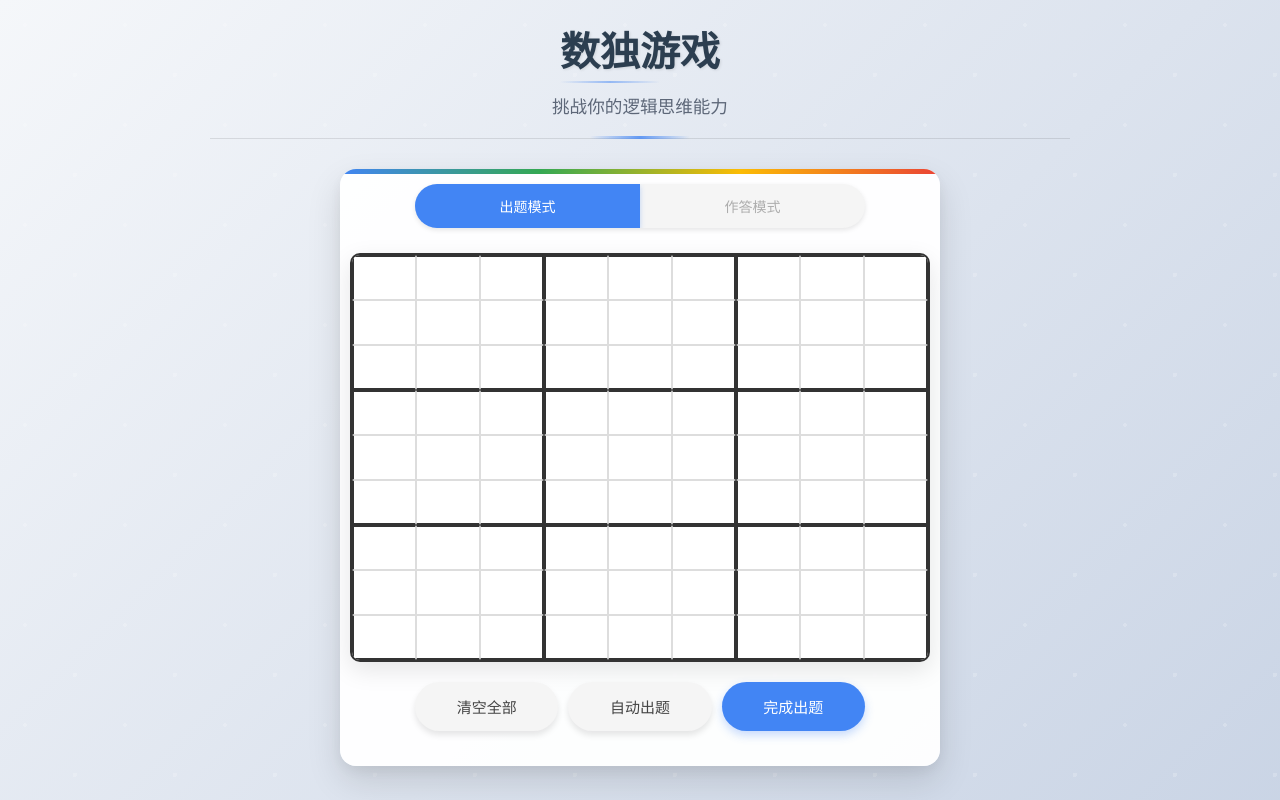
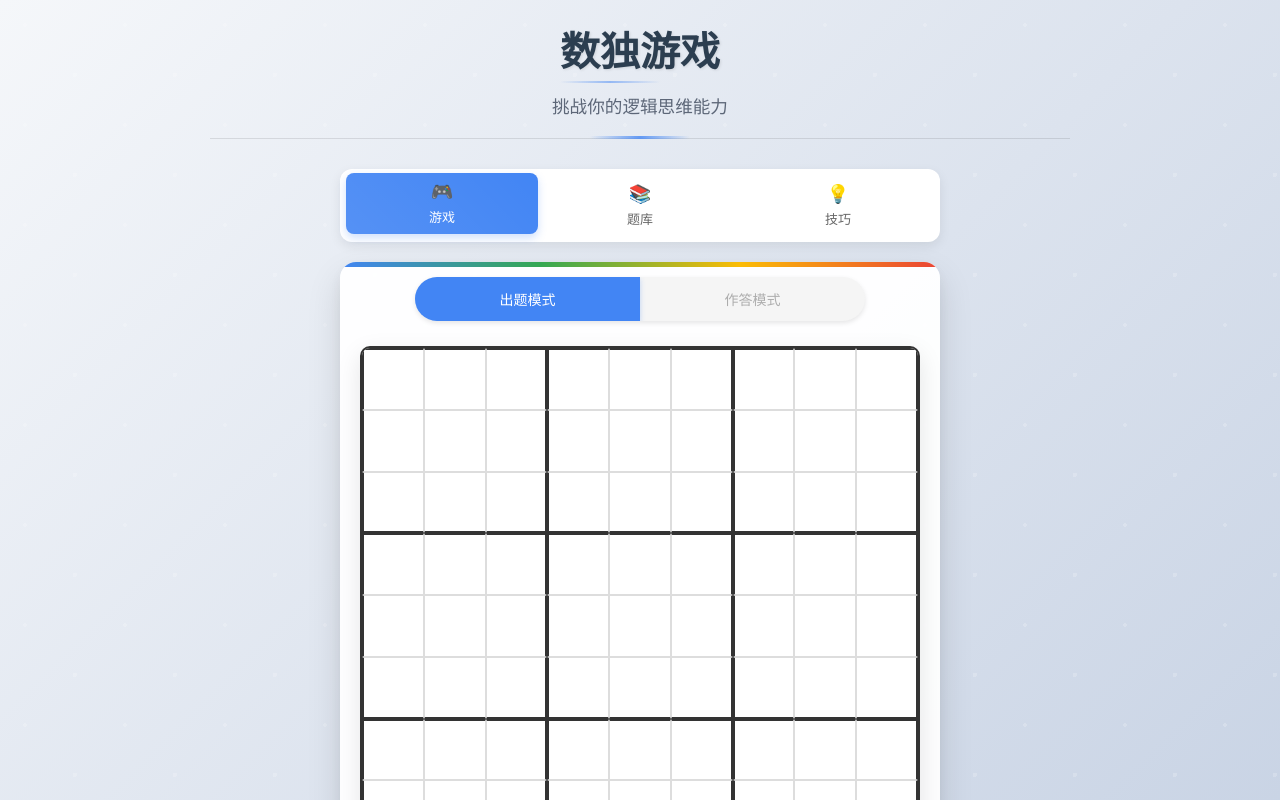
Before and after one commit to BWrong/sudoku-game, a Vue app: page / in a window 1280 px wide. Shown: the top 800 px of the page. Built offline with nearby package versions, Linux system fonts and the light colour scheme.

Commit message:
优化界面

```diff
--- a/src/composables/useSolver.js
+++ b/src/composables/useSolver.js
@@ -144,7 +144,7 @@ export function useSolver(boardState) {
           board[row][col].isSolution = true;
 
           // 记录解题步骤
-          solutionSteps.value.push(`在第${row + 1}行第${col + 1}列填入数字${num}（唯一候选数法）`);
+          solutionSteps.value.push(`在第${row + 1}行第${col + 1}列填入数字${num}（唯一候选数法）：该位置只有唯一的候选数字${num}可以填入，其他数字都不符合规则。`);
 
           // 从相关单元格的候选数中删除该数字
           eliminateCandidates(candidates, num, row, col);
@@ -188,7 +188,7 @@ export function useSolver(boardState) {
           board[row][col].isSolution = true;
 
           // 记录解题步骤
-          solutionSteps.value.push(`在第${row + 1}行第${col + 1}列填入数字${num}（隐性唯一候选数法）`);
+          solutionSteps.value.push(`在第${row + 1}行第${col + 1}列填入数字${num}（隐性唯一候选数法）：在第${row + 1}行中，数字${num}只能放在这个位置，因为其他位置都不能填入${num}。`);
 
           // 从相关单元格的候选数中删除该数字
           eliminateCandidates(candidates, num, row, col);
@@ -220,7 +220,7 @@ export function useSolver(boardState) {
           board[row][col].isSolution = true;
 
           // 记录解题步骤
-          solutionSteps.value.push(`在第${row + 1}行第${col + 1}列填入数字${num}（隐性唯一候选数法）`);
+          solutionSteps.value.push(`在第${row + 1}行第${col + 1}列填入数字${num}（隐性唯一候选数法）：在第${col + 1}列中，数字${num}只能放在这个位置，因为其他位置都不能填入${num}。`);
 
           // 从相关单元格的候选数中删除该数字
           eliminateCandidates(candidates, num, row, col);
@@ -258,7 +258,7 @@ export function useSolver(boardState) {
             board[row][col].isSolution = true;
 
             // 记录解题步骤
-            solutionSteps.value.push(`在第${row + 1}行第${col + 1}列填入数字${num}（隐性唯一候选数法）`);
+            solutionSteps.value.push(`在第${row + 1}行第${col + 1}列填入数字${num}（隐性唯一候选数法）：在第${Math.floor(row / 3) + 1}宫格中，数字${num}只能放在这个位置，因为其他位置都不能填入${num}。`);
 
             // 从相关单元格的候选数中删除该数字
             eliminateCandidates(candidates, num, row, col);
@@ -565,7 +565,7 @@ export function useSolver(boardState) {
         }
         boardState.showSolution.value = true;
         boardState.isSolved.value = true;
-        solutionSteps.value.push("使用回溯法完成剩余部分");
+        solutionSteps.value.push("使用回溯法完成剩余部分：通过尝试各种可能的数字组合，找到满足数独规则的唯一解。");
 
         // 初始化步骤显示
         if (solutionSteps.value.length > 0) {
--- a/src/views/SudokuGame.vue
+++ b/src/views/SudokuGame.vue
@@ -1,5 +1,33 @@
 <template>
   <div class="sudoku-container">
+    <!-- 顶部导航栏 -->
+    <div class="mobile-tabbar">
+      <div
+        class="tab-item"
+        :class="{'active': activeTab === 'game'}"
+        @click="activeTab = 'game'"
+      >
+        <div class="tab-icon">🎮</div>
+        <div class="tab-label">游戏</div>
+      </div>
+      <div
+        class="tab-item"
+        :class="{'active': activeTab === 'library'}"
+        @click="activeTab = 'library'"
+      >
+        <div class="tab-icon">📚</div>
+        <div class="tab-label">题库</div>
+      </div>
+      <div
+        class="tab-item"
+        :class="{'active': activeTab === 'techniques'}"
+        @click="activeTab = 'techniques'"
+      >
+        <div class="tab-icon">💡</div>
+        <div class="tab-label">技巧</div>
+      </div>
+    </div>
+
     <div class="main-content">
       <!-- 游戏区域 -->
       <div class="game-section" v-if="activeTab === 'game'">
@@ -122,7 +150,6 @@
 
       <!-- 题库区域 -->
       <div class="library-section" v-if="activeTab === 'library'">
-        <h3>题库：</h3>
         <div class="library-list" v-if="puzzleLibrary.length > 0">
           <button @click="clearLibrary" class="btn-clear-library">
             清空题库
@@ -162,7 +189,6 @@
 
       <!-- 技巧区域 -->
       <div class="techniques-section" v-if="activeTab === 'techniques'">
-        <h3>解题技巧：</h3>
         <div class="technique-tabs">
           <button
             v-for="(technique, index) in techniques"
@@ -188,34 +214,6 @@
           <div class="technique-description" v-html="techniques[currentTechniqueIndex].description"></div>
           <div class="technique-example" v-html="techniques[currentTechniqueIndex].example"></div>
         </div>
-            </div>
-            </div>
-
-    <!-- 底部导航栏 -->
-    <div class="mobile-tabbar">
-      <div
-        class="tab-item"
-        :class="{'active': activeTab === 'game'}"
-        @click="activeTab = 'game'"
-      >
-        <div class="tab-icon">🎮</div>
-        <div class="tab-label">游戏</div>
-            </div>
-      <div
-        class="tab-item"
-        :class="{'active': activeTab === 'library'}"
-        @click="activeTab = 'library'"
-      >
-        <div class="tab-icon">📚</div>
-        <div class="tab-label">题库</div>
-            </div>
-      <div
-        class="tab-item"
-        :class="{'active': activeTab === 'techniques'}"
-        @click="activeTab = 'techniques'"
-      >
-        <div class="tab-icon">💡</div>
-        <div class="tab-label">技巧</div>
       </div>
     </div>
   </div>
@@ -456,9 +454,7 @@ onMounted(() => {
   display: flex;
   flex-direction: column;
   align-items: center;
-  margin-bottom: 80px; /* 增加底部边距，为底部导航栏留出更多空间 */
   width: 100%;
-  padding: 0 10px;
   min-height: 100vh;
 }
 
@@ -468,7 +464,23 @@ onMounted(() => {
   justify-content: center;
   width: 100%;
   gap: 20px;
-  padding-bottom: 80px; /* 增加底部内边距 */
+}
+
+@media (max-width: 767px) {
+  .main-content {
+    padding-bottom: 80px; /* 移动端增加底部内边距 */
+  }
+
+  .mobile-tabbar {
+    position: fixed;
+    bottom: 0;
+    left: 0;
+    right: 0;
+  }
+
+  .sudoku-container {
+    margin-bottom: 80px; /* 为底部导航栏留出空间 */
+  }
 }
 
 .game-section,
@@ -487,7 +499,9 @@ onMounted(() => {
   position: relative;
   overflow: hidden;
 }
-
+.game-section{
+  padding: 15px 20px;
+}
 .game-section::before,
 .library-section::before,
 .techniques-section::before {
@@ -501,8 +515,8 @@ onMounted(() => {
 }
 
 .sudoku-board {
-  display: flex;
-  flex-direction: column;
+  display: grid;
+  grid-template-rows: repeat(9, 1fr);
   border: 2px solid #333;
   margin: 10px 0 20px;
   box-shadow: 0 8px 25px rgba(0, 0, 0, 0.1);
@@ -513,16 +527,17 @@ onMounted(() => {
   width: 100%;
   max-width: 100%;
   box-sizing: border-box;
+  aspect-ratio: 1 / 1; /* 确保整个棋盘是正方形 */
 }
 
 .sudoku-row {
-  display: flex;
+  display: grid;
+  grid-template-columns: repeat(9, 1fr);
   width: 100%;
 }
 
 .sudoku-cell {
-  flex: 1;
-  height: 38px;
+  aspect-ratio: 1 / 1;
   display: flex;
   align-items: center;
   justify-content: center;
@@ -532,12 +547,22 @@ onMounted(() => {
   box-sizing: border-box;
 }
 
-.sudoku-cell input {
+.sudoku-cell input,
+.sudoku-cell span {
+  position: absolute;
+  top: 0;
+  left: 0;
   width: 100%;
   height: 100%;
+  display: flex;
+  align-items: center;
+  justify-content: center;
+  font-size: 20px;
+}
+
+.sudoku-cell input {
   border: none;
   text-align: center;
-  font-size: 20px; /* 增大字体 */
   background: transparent;
   outline: none;
   color: #2c3e50;
@@ -546,7 +571,6 @@ onMounted(() => {
 }
 
 .sudoku-cell span {
-  font-size: 20px; /* 增大字体 */
   font-family: 'Arial', sans-serif;
 }
 
@@ -825,6 +849,7 @@ onMounted(() => {
   transition: box-shadow 0.3s ease;
   position: relative;
   overflow: hidden;
+  padding-bottom: 20px; /* 增加底部内边距 */
 }
 
 .library-section::before {
@@ -848,20 +873,24 @@ onMounted(() => {
 .library-list {
   display: flex;
   flex-direction: column;
-  gap: 15px;
+  gap: 10px; /* 恢复原来的间距 */
   width: 100%;
   max-height: 70vh;
   overflow-y: auto;
   padding: 10px;
+  padding-bottom: 30px; /* 恢复原来的底部内边距 */
 }
 
 .library-item {
   display: flex;
   background-color: #fff;
-  border-radius: 10px;
-  box-shadow: 0 2px 8px rgba(0, 0, 0, 0.1);
+  border-radius: 10px; /* 恢复原来的圆角 */
+  box-shadow: 0 2px 8px rgba(0, 0, 0, 0.1); /* 恢复原来的阴影 */
   overflow: hidden;
   transition: all 0.3s ease;
+  flex-wrap: wrap; /* 允许在小屏幕上换行 */
+  align-items: center; /* 垂直居中 */
+  gap: 10px; /* 恢复原来的元素间距 */
 }
 
 .library-item:hover {
@@ -873,13 +902,32 @@ onMounted(() => {
   display: flex;
   flex-direction: column;
   border: 1px solid #ddd;
-  margin-right: 15px;
-  border-radius: 6px;
+  margin: 10px 15px 10px 10px; /* 恢复原来的外边距 */
+  border-radius: 6px; /* 恢复原来的圆角 */
   overflow: hidden;
-  box-shadow: 0 2px 5px rgba(0, 0, 0, 0.05);
+  box-shadow: 0 2px 5px rgba(0, 0, 0, 0.05); /* 恢复原来的阴影 */
   background-color: #f9f9f9;
   cursor: pointer;
-  padding: 5px;
+  padding: 8px; /* 恢复原来的内边距 */
+  min-width: 120px; /* 恢复原来的最小宽度 */
+  align-self: center; /* 垂直居中 */
+  justify-content: center; /* 水平居中 */
+}
+
+.preview-row {
+  display: flex;
+  justify-content: center;
+}
+
+.preview-cell {
+  width: 12px; /* 恢复原来的单元格尺寸 */
+  height: 12px; /* 恢复原来的单元格尺寸 */
+  border: 1px solid #ddd; /* 恢复原来的边框 */
+  display: flex;
+  align-items: center;
+  justify-content: center;
+  font-size: 7px; /* 恢复原来的字体大小 */
+  color: #333;
 }
 
 .library-info {
@@ -888,6 +936,7 @@ onMounted(() => {
   flex-direction: column;
   padding: 10px;
   justify-content: space-between;
+  min-width: 200px; /* 设置最小宽度 */
 }
 
 .library-name {
@@ -911,16 +960,19 @@ onMounted(() => {
 
 .library-actions {
   display: flex;
-  gap: 10px;
+  gap: 10px; /* 恢复原来的按钮间距 */
+  margin-top: 10px; /* 恢复原来的顶部外边距 */
+  margin-bottom: 5px; /* 恢复原来的底部外边距 */
 }
 
 .btn-action {
-  padding: 5px 10px;
+  padding: 8px 12px; /* 恢复原来的按钮内边距 */
   border: none;
   border-radius: 4px;
-  font-size: 12px;
+  font-size: 12px; /* 恢复原来的字体大小 */
   cursor: pointer;
   transition: all 0.2s ease;
+  white-space: nowrap; /* 防止文字换行 */
 }
 
 .btn-rename {
@@ -972,14 +1024,11 @@ onMounted(() => {
   justify-content: space-around;
   align-items: center;
   background-color: #fff;
-  padding: 12px 0;
+  padding: 8px 0;
   border-top: 1px solid #ddd;
-  position: fixed;
-  bottom: 0;
-  left: 0;
-  right: 0;
+  box-shadow: 0 -4px 10px rgba(0, 0, 0, 0.1);
+  width: 100%;
   z-index: 1000;
-  box-shadow: 0 -4px 10px rgba(0, 0, 0, 0.1);
 }
 
 .tab-item {
@@ -988,7 +1037,7 @@ onMounted(() => {
   align-items: center;
   color: #666;
   transition: all 0.3s ease;
-  padding: 8px 0;
+  padding: 5px 0;
   width: 33.33%; /* 三个选项平均分配 */
 }
 
@@ -998,8 +1047,8 @@ onMounted(() => {
 }
 
 .tab-icon {
-  font-size: 24px;
-  margin-bottom: 4px;
+  font-size: 20px;
+  margin-bottom: 2px;
 }
 
 .tab-label {
@@ -1008,10 +1057,6 @@ onMounted(() => {
 }
 
 @media (min-width: 768px) {
-  .sudoku-cell {
-    height: 45px;
-  }
-
   .sudoku-cell input,
   .sudoku-cell span {
     font-size: 20px;
@@ -1040,21 +1085,83 @@ onMounted(() => {
     min-width: 300px;
     display: block !important;
   }
+
+  /* 平板和桌面端显示顶部导航栏 */
+  .mobile-tabbar {
+    display: flex;
+    position: static;
+    box-shadow: 0 4px 12px rgba(0, 0, 0, 0.08);
+    border-top: none;
+    border-bottom: none;
+    margin-bottom: 20px;
+    padding: 3px;
+    background-color: #ffffff;
+    border-radius: 12px;
+    max-width: 600px;
+    margin-left: auto;
+    margin-right: auto;
+  }
+
+  .tab-item {
+    padding: 8px 15px;
+    margin: 3px;
+    border-radius: 8px;
+    transition: all 0.3s ease;
+    position: relative;
+    overflow: hidden;
+  }
+
+  .tab-item:hover:not(.active) {
+    background-color: #f5f5f5;
+    transform: translateY(-2px);
+  }
+
+  .tab-item.active {
+    background-color: #4285f4;
+    color: white;
+    box-shadow: 0 4px 8px rgba(66, 133, 244, 0.25);
+  }
+
+  .tab-item.active::before {
+    content: '';
+    position: absolute;
+    top: 0;
+    left: 0;
+    width: 100%;
+    height: 100%;
+    background: linear-gradient(45deg, rgba(255,255,255,0.1), rgba(255,255,255,0));
+    z-index: 1;
+  }
+
+  .tab-icon {
+    font-size: 18px;
+    margin-bottom: 4px;
+    position: relative;
+    z-index: 2;
+  }
+
+  .tab-label {
+    font-size: 13px;
+    font-weight: 500;
+    position: relative;
+    z-index: 2;
+  }
 }
 
 /* 预览单元格样式 */
 .preview-row {
   display: flex;
+  justify-content: center; /* 水平居中 */
 }
 
 .preview-cell {
-  width: 14px;
-  height: 14px;
+  width: 12px;
+  height: 12px;
   display: flex;
   align-items: center;
   justify-content: center;
   border: 1px solid #eee;
-  font-size: 8px;
+  font-size: 7px;
   color: #aaa;
   background-color: #f9f9f9;
 }
@@ -1291,28 +1398,27 @@ onMounted(() => {
 
 /* 响应式布局优化 */
 @media (min-width: 361px) and (max-width: 374px) {
-  .sudoku-cell {
-    height: 38px;
+  .sudoku-cell input,
+  .sudoku-cell span {
+    font-size: 16px;
   }
 }
 
 @media (min-width: 375px) and (max-width: 413px) {
-  .sudoku-cell {
-    height: 40px;
+  .sudoku-cell input,
+  .sudoku-cell span {
+    font-size: 16px;
   }
 }
 
 @media (min-width: 414px) and (max-width: 767px) {
-  .sudoku-cell {
-    height: 44px;
+  .sudoku-cell input,
+  .sudoku-cell span {
+    font-size: 18px;
   }
 }
 
 @media (max-width: 480px) {
-  .sudoku-cell {
-    height: 32px;
-  }
-
   .sudoku-cell input,
   .sudoku-cell span {
     font-size: 14px;
@@ -1326,23 +1432,30 @@ onMounted(() => {
   .game-section {
     padding: 15px 10px;
   }
+
+  .library-item {
+    justify-content: center;
+    text-align: center;
+  }
+
+  .library-preview {
+    margin: 10px auto;
+  }
+
+  .library-info {
+    min-width: 100%;
+    text-align: center;
+  }
+
+  .library-actions {
+    justify-content: center;
+  }
 }
 
 @media (max-width: 360px) {
-  .sudoku-cell {
-    height: 36px;
-  }
-
   .sudoku-cell input,
   .sudoku-cell span {
-    font-size: 18px;
-  }
-}
-
-@media (min-width: 768px) {
-  /* 平板和桌面端隐藏底部导航栏，使用侧边标签页 */
-  .mobile-tabbar {
-    display: none;
+    font-size: 14px;
   }
 }
 
```
Lines whose indentation alone changed are shown as unchanged.
